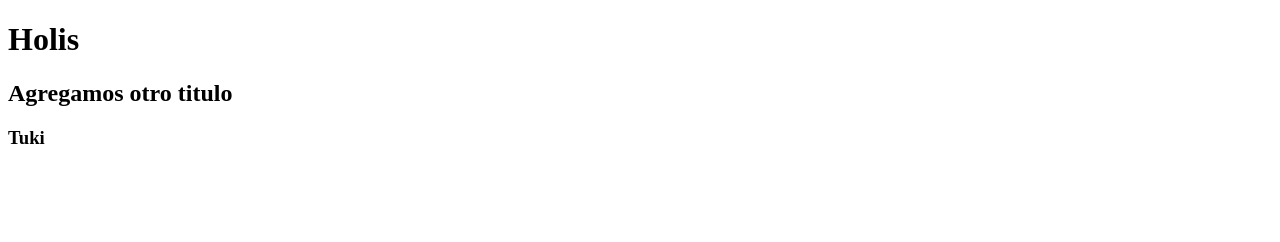
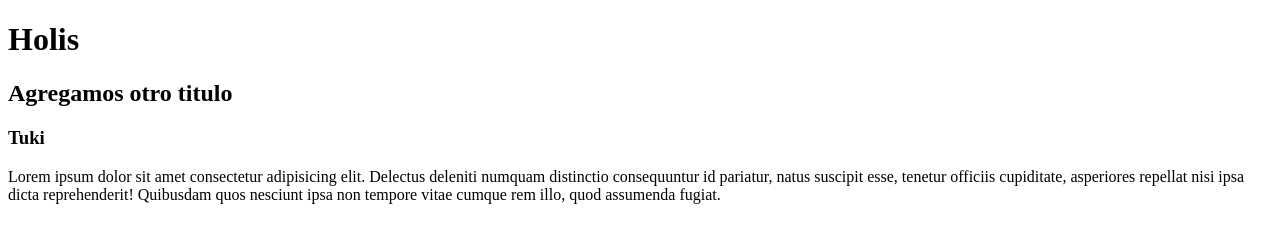
Before and after one commit to mCaglie/git-branches, a plain HTML site: page index.html in a window 1280 px wide. Drawn offline with Linux system fonts and the light colour scheme.

Commit message:
add: parrafos

```diff
--- a/index.html
+++ b/index.html
@@ -9,5 +9,8 @@
     <h1>Holis</h1>
     <h2>Agregamos otro titulo</h2>
     <h3>Tuki</h3>
+    <p>
+        Lorem ipsum dolor sit amet consectetur adipisicing elit. Delectus deleniti numquam distinctio consequuntur id pariatur, natus suscipit esse, tenetur officiis cupiditate, asperiores repellat nisi ipsa dicta reprehenderit! Quibusdam quos nesciunt ipsa non tempore vitae cumque rem illo, quod assumenda fugiat.
+    </p>
 </body>
 </html>
```
